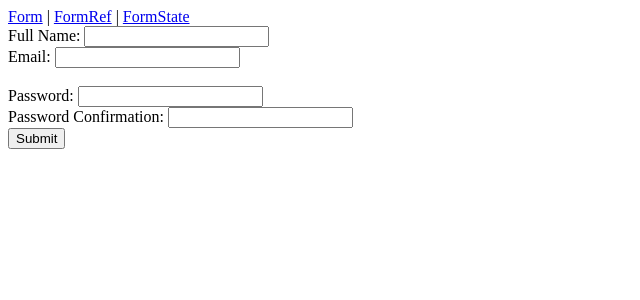
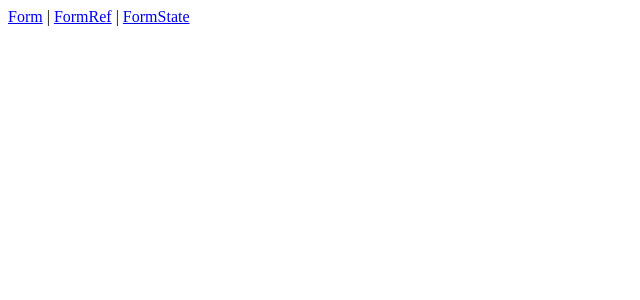
Before and after one commit to acciojob/Forms-JHA123ABHIlash, a React app: page / in a window 1280 px wide. Shown: the top 300 px of the page, without its empty margins (0-640 px from the left). Built offline with nearby package versions, Linux system fonts and the light colour scheme.

Commit message:
submited

```diff
--- a/src/components/App.js
+++ b/src/components/App.js
@@ -15,7 +15,7 @@ export default function App() {
       </nav>
 
       <Switch>
-        <Route exact path="/" component={Form} />
+        {/* <Route exact path="/" component={Form} /> */}
         <Route exact path="/form" component={Form} />
         <Route exact path="/form-ref" component={FormRef} />
         <Route exact path="/form-state" component={FormState} />
```
